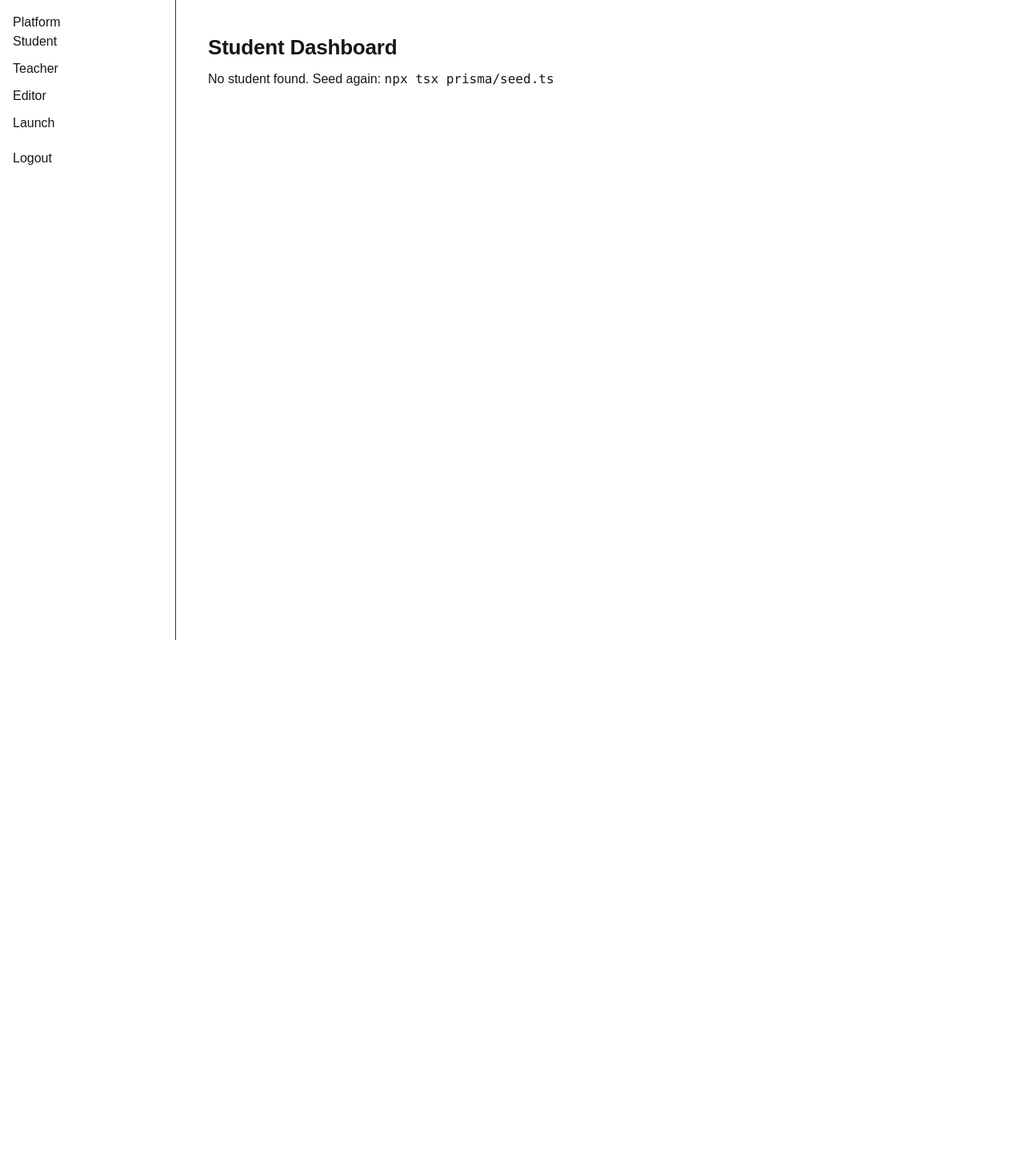
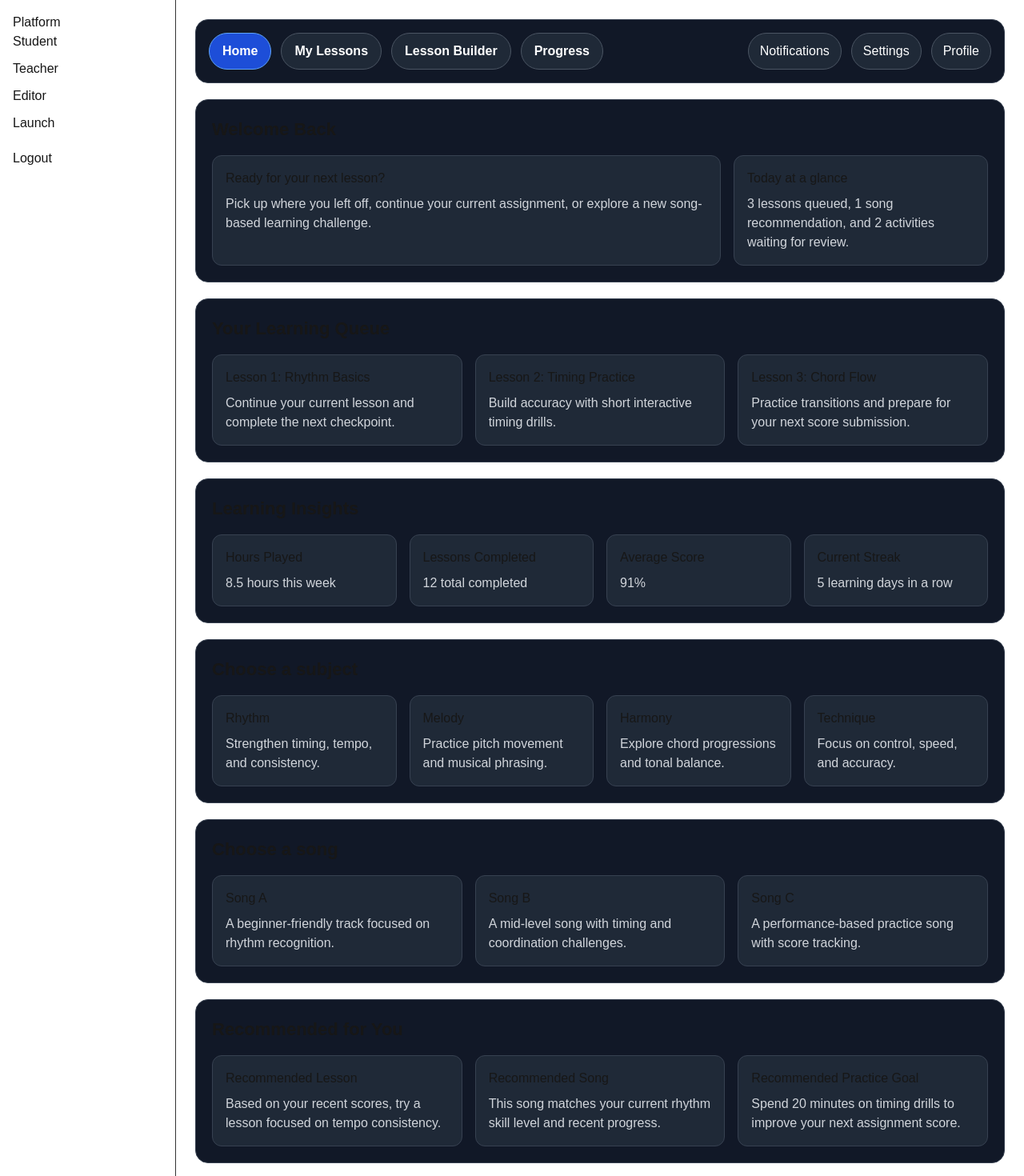
Before and after one commit to Thiiia/ultrarapidplatform, a Next.js app: page /student in a window 1280 px wide. Shown: the top 1470 px of the page at 80% size. Before the commit the page ends 800 px from the top, so only its background shows below. Built offline with nearby package versions, Linux system fonts and the light colour scheme; no server answers; the database is empty.

Commit message:
Created new page.tsx for student dashboard, following Carmen's layout.

```diff
--- a/app/student/page.tsx
+++ b/app/student/page.tsx
@@ -1,142 +1,269 @@
 import Link from "next/link";
-import { prisma } from "@/lib/prisma";
 
-export const dynamic = "force-dynamic";
+const topTabs = [
+  { label: "Home", href: "/student", active: true },
+  { label: "My Lessons", href: "/student/lessons" },
+  { label: "Lesson Builder", href: "/student/lesson-builder" },
+  { label: "Progress", href: "/student/progress" },
+];
 
-function pillStyle() {
-  return {
-    display: "inline-flex",
-    alignItems: "center",
-    border: "1px solid #e6e6e6",
-    borderRadius: 999,
-    padding: "6px 10px",
-    fontSize: 12,
-    fontWeight: 700 as const,
-    opacity: 0.85,
-    background: "white",
+const utilityTabs = [
+  { label: "Notifications", href: "/student/notifications" },
+  { label: "Settings", href: "/student/settings" },
+  { label: "Profile", href: "/student/profile" },
+];
+
+type SectionProps = {
+  title: string;
+  children?: React.ReactNode;
 };
+
+function DashboardSection({ title, children }: SectionProps) {
+  return (
+    <section
+      style={{
+        background: "#111827",
+        border: "1px solid #374151",
+        borderRadius: 16,
+        padding: 20,
+      }}
+    >
+      <h2
+        style={{
+          margin: "0 0 16px 0",
+          fontSize: 22,
+          fontWeight: 700,
+        }}
+      >
+        {title}
+      </h2>
+      {children}
+    </section>
+  );
 }
 
-function cardStyle() {
-  return {
-    border: "1px solid #e6e6e6",
+function PlaceholderCard({
+  title,
+  description,
+}: {
+  title: string;
+  description: string;
+}) {
+  return (
+    <div
+      style={{
+        background: "#1f2937",
+        border: "1px solid #374151",
         borderRadius: 12,
-    padding: 14,
-    background: "white",
-  };
-}
-
-export default async function StudentPage() {
-  const student = await prisma.user.findFirst({
-    where: { role: "student" },
-    select: { id: true, name: true },
-  });
-
-  if (!student) {
-    return (
-      <div style={{ padding: 16 }}>
-        <h1 style={{ fontSize: 26, fontWeight: 800, letterSpacing: -0.2 }}>
-          Student Dashboard
-        </h1>
-        <p style={{ marginTop: 8 }}>
-          No student found. Seed again: <code>npx tsx prisma/seed.ts</code>
-        </p>
+        padding: 16,
+      }}
+    >
+      <h3 style={{ margin: "0 0 8px 0", fontSize: 16 }}>{title}</h3>
+      <p style={{ margin: 0, color: "#d1d5db", lineHeight: 1.5 }}>{description}</p>
     </div>
   );
 }
 
-  const missions = await prisma.mission.findMany({
-    where: { published: true },
-    orderBy: { createdAt: "asc" },
-    select: {
-      id: true,
-      title: true,
-      description: true,
-      progress: {
-        where: { userId: student.id },
-        select: { status: true, score: true, updatedAt: true },
-      },
-    },
-  });
-
-  const publishedCount = missions.length;
-  const inProgressCount = missions.filter((m) => m.progress[0]?.status === "in_progress").length;
-  const completedCount = missions.filter((m) => m.progress[0]?.status === "complete").length;
-
+export default function StudentPage() {
   return (
-    <div style={{ padding: 16, maxWidth: 1100 }}>
-      <h1 style={{ fontSize: 30, fontWeight: 900, letterSpacing: -0.3 }}>
-        Student Dashboard
-      </h1>
-      <div style={{ marginTop: 6, opacity: 0.8 }}>
-        Welcome{student.name ? `, ${student.name}` : ""}.
+    <div
+      style={{
+        display: "flex",
+        flexDirection: "column",
+        gap: 20,
+      }}
+    >
+      {/* 1. Header Bar */}
+      <section
+        style={{
+          background: "#111827",
+          border: "1px solid #374151",
+          borderRadius: 16,
+          padding: 16,
+          display: "flex",
+          justifyContent: "space-between",
+          alignItems: "center",
+          gap: 16,
+          flexWrap: "wrap",
+        }}
+      >
+        <div
+          style={{
+            display: "flex",
+            gap: 12,
+            flexWrap: "wrap",
+          }}
+        >
+          {topTabs.map((tab) => (
+            <Link
+              key={tab.label}
+              href={tab.href}
+              style={{
+                textDecoration: "none",
+                padding: "10px 16px",
+                borderRadius: 999,
+                border: tab.active ? "1px solid #60a5fa" : "1px solid #4b5563",
+                background: tab.active ? "#1d4ed8" : "#1f2937",
+                color: "#ffffff",
+                fontWeight: 600,
+              }}
+            >
+              {tab.label}
+            </Link>
+          ))}
         </div>
 
-      {/* Stats */}
-      <div style={{ marginTop: 16, display: "grid", gridTemplateColumns: "repeat(3, minmax(0, 1fr))", gap: 12 }}>
-        <div style={cardStyle()}>
-          <div style={{ fontSize: 12, opacity: 0.75 }}>Published missions</div>
-          <div style={{ marginTop: 6, fontSize: 26, fontWeight: 900 }}>{publishedCount}</div>
-        </div>
-        <div style={cardStyle()}>
-          <div style={{ fontSize: 12, opacity: 0.75 }}>In progress</div>
-          <div style={{ marginTop: 6, fontSize: 26, fontWeight: 900 }}>{inProgressCount}</div>
-        </div>
-        <div style={cardStyle()}>
-          <div style={{ fontSize: 12, opacity: 0.75 }}>Completed</div>
-          <div style={{ marginTop: 6, fontSize: 26, fontWeight: 900 }}>{completedCount}</div>
-        </div>
-      </div>
-
-      <h2 style={{ marginTop: 22, fontSize: 18, fontWeight: 900 }}>Published Missions</h2>
-
-      <div style={{ marginTop: 12, display: "grid", gap: 12 }}>
-        {missions.map((m) => {
-          const p = m.progress[0];
-          const status = p?.status ?? "not_started";
-          const score = p?.score ?? 0;
-
-          return (
-            <div key={m.id} style={cardStyle()}>
-              <div style={{ display: "flex", justifyContent: "space-between", gap: 12, alignItems: "flex-start" }}>
-                <div>
-                  <div style={{ fontWeight: 900, fontSize: 18 }}>{m.title}</div>
-                  {m.description ? (
-                    <div style={{ marginTop: 6, opacity: 0.8 }}>{m.description}</div>
-                  ) : null}
-
-                  <div style={{ marginTop: 12, display: "flex", gap: 8, flexWrap: "wrap" }}>
-                    <span style={pillStyle()}>Status: {status}</span>
-                    <span style={pillStyle()}>Score: {score}</span>
-                  </div>
-                </div>
-
-                <div style={{ textAlign: "right", minWidth: 180 }}>
-                  <Link
-                    href={`/launch?missionId=${m.id}`}
+        <div
           style={{
-                      display: "inline-block",
-                      padding: "10px 12px",
-                      borderRadius: 10,
-                      border: "1px solid #ddd",
-                      background: "white",
-                      fontWeight: 900,
-                      textDecoration: "none",
-                      color: "inherit",
+            display: "flex",
+            gap: 12,
+            flexWrap: "wrap",
+            marginLeft: "auto",
           }}
         >
-                    Launch
+          {utilityTabs.map((tab) => (
+            <Link
+              key={tab.label}
+              href={tab.href}
+              style={{
+                textDecoration: "none",
+                padding: "10px 14px",
+                borderRadius: 999,
+                border: "1px solid #4b5563",
+                background: "#1f2937",
+                color: "#ffffff",
+                fontWeight: 500,
+              }}
+            >
+              {tab.label}
             </Link>
+          ))}
+        </div>
+      </section>
 
-                  <div style={{ marginTop: 10, fontSize: 12, opacity: 0.6 }}>
-                    ID: <code>{m.id}</code>
+      {/* 2. Welcome Back */}
+      <DashboardSection title="Welcome Back">
+        <div
+          style={{
+            display: "grid",
+            gridTemplateColumns: "2fr 1fr",
+            gap: 16,
+          }}
+        >
+          <PlaceholderCard
+            title="Ready for your next lesson?"
+            description="Pick up where you left off, continue your current assignment, or explore a new song-based learning challenge."
+          />
+          <PlaceholderCard
+            title="Today at a glance"
+            description="3 lessons queued, 1 song recommendation, and 2 activities waiting for review."
+          />
         </div>
+      </DashboardSection>
+
+      {/* 3. Your Learning Queue */}
+      <DashboardSection title="Your Learning Queue">
+        <div
+          style={{
+            display: "grid",
+            gridTemplateColumns: "repeat(3, minmax(0, 1fr))",
+            gap: 16,
+          }}
+        >
+          <PlaceholderCard
+            title="Lesson 1: Rhythm Basics"
+            description="Continue your current lesson and complete the next checkpoint."
+          />
+          <PlaceholderCard
+            title="Lesson 2: Timing Practice"
+            description="Build accuracy with short interactive timing drills."
+          />
+          <PlaceholderCard
+            title="Lesson 3: Chord Flow"
+            description="Practice transitions and prepare for your next score submission."
+          />
         </div>
+      </DashboardSection>
+
+      {/* 4. Learning Insights */}
+      <DashboardSection title="Learning Insights">
+        <div
+          style={{
+            display: "grid",
+            gridTemplateColumns: "repeat(4, minmax(0, 1fr))",
+            gap: 16,
+          }}
+        >
+          <PlaceholderCard title="Hours Played" description="8.5 hours this week" />
+          <PlaceholderCard title="Lessons Completed" description="12 total completed" />
+          <PlaceholderCard title="Average Score" description="91%" />
+          <PlaceholderCard title="Current Streak" description="5 learning days in a row" />
         </div>
+      </DashboardSection>
+
+      {/* 5. Choose a subject */}
+      <DashboardSection title="Choose a subject">
+        <div
+          style={{
+            display: "grid",
+            gridTemplateColumns: "repeat(4, minmax(0, 1fr))",
+            gap: 16,
+          }}
+        >
+          <PlaceholderCard title="Rhythm" description="Strengthen timing, tempo, and consistency." />
+          <PlaceholderCard title="Melody" description="Practice pitch movement and musical phrasing." />
+          <PlaceholderCard title="Harmony" description="Explore chord progressions and tonal balance." />
+          <PlaceholderCard title="Technique" description="Focus on control, speed, and accuracy." />
         </div>
-          );
-        })}
+      </DashboardSection>
+
+      {/* 6. Choose a song */}
+      <DashboardSection title="Choose a song">
+        <div
+          style={{
+            display: "grid",
+            gridTemplateColumns: "repeat(3, minmax(0, 1fr))",
+            gap: 16,
+          }}
+        >
+          <PlaceholderCard
+            title="Song A"
+            description="A beginner-friendly track focused on rhythm recognition."
+          />
+          <PlaceholderCard
+            title="Song B"
+            description="A mid-level song with timing and coordination challenges."
+          />
+          <PlaceholderCard
+            title="Song C"
+            description="A performance-based practice song with score tracking."
+          />
         </div>
+      </DashboardSection>
+
+      {/* 7. Recommended for You */}
+      <DashboardSection title="Recommended for You">
+        <div
+          style={{
+            display: "grid",
+            gridTemplateColumns: "repeat(3, minmax(0, 1fr))",
+            gap: 16,
+          }}
+        >
+          <PlaceholderCard
+            title="Recommended Lesson"
+            description="Based on your recent scores, try a lesson focused on tempo consistency."
+          />
+          <PlaceholderCard
+            title="Recommended Song"
+            description="This song matches your current rhythm skill level and recent progress."
+          />
+          <PlaceholderCard
+            title="Recommended Practice Goal"
+            description="Spend 20 minutes on timing drills to improve your next assignment score."
+          />
+        </div>
+      </DashboardSection>
     </div>
   );
 }
```
Lines whose indentation alone changed are shown as unchanged.
